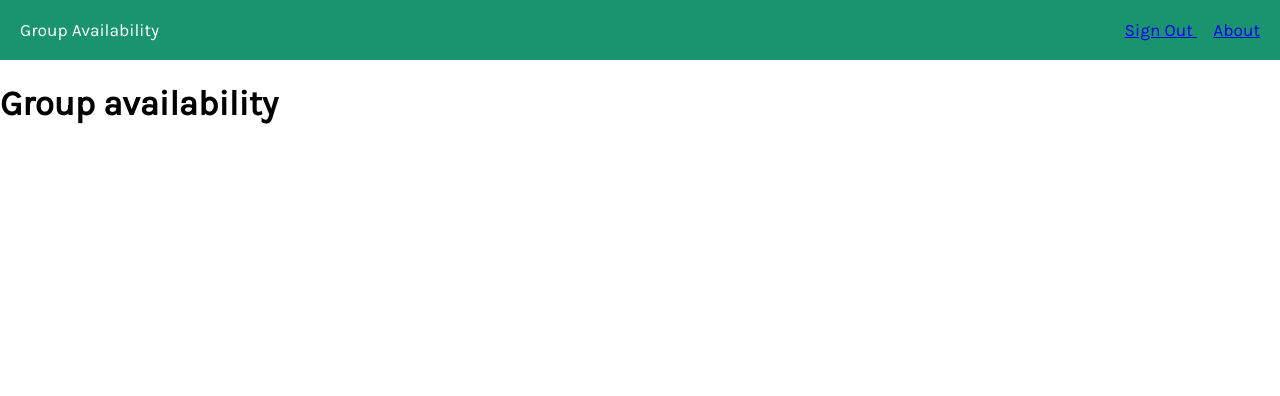
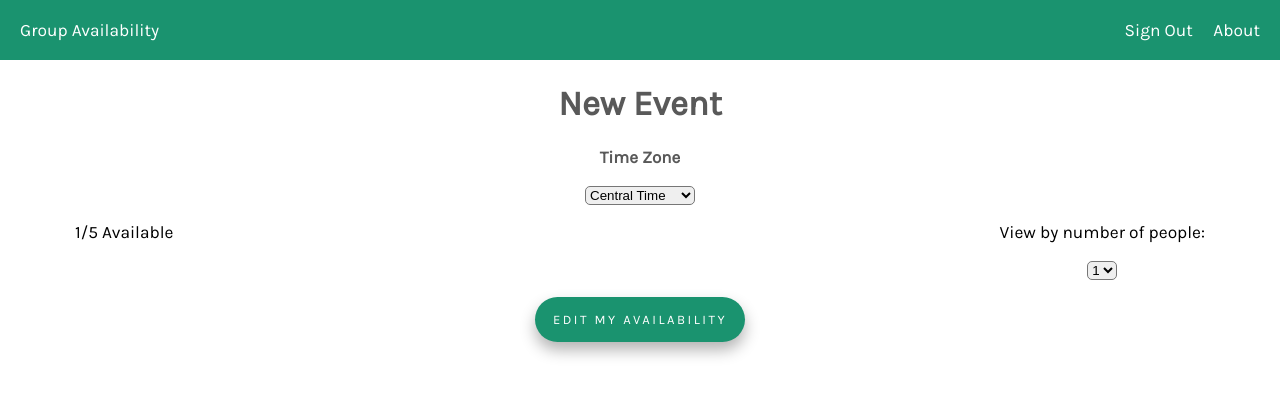
Before and after one commit to yoonaoh/hackrice8, a Python web app: template when2meet/templates/group_availability.html in a window 1280 px wide. Shown: the top 396 px of the page. Run offline with Jinja, Linux system fonts and the light colour scheme; the template is opened without the code that fills it, so the values that code supplies are empty.

Commit message:
added some buttons to availability

```diff
--- a/when2meet/css/group_availability.css
+++ b/when2meet/css/group_availability.css
@@ -8,4 +8,79 @@ html, body, div {
   margin-top: 0;
   margin-left: 0;
   margin-right: 0;
+  text-align: center;
 }
+
+h1 {
+  font-family: 'Karla', sans-serif;
+  color: #595959;
+  text-align: center;
+}
+h2 {
+  font-size: 18px;
+  font-family: 'Karla', sans-serif;
+  color: #595959;
+  text-align: center;
+}
+
+h3 {
+  font-size: 17px;
+  font-family: 'Karla', sans-serif;
+  color: #595959;
+  text-align: center;
+}
+
+a.header:link {
+    color: white;
+    background-color: transparent;
+    text-decoration: none;
+}
+
+a.header:hover {
+    color: white;
+    background-color: transparent;
+    text-decoration: underline;
+}
+
+a.header:visited {
+    color: white;
+    background-color: transparent;
+    text-decoration: none;
+}
+
+a.header:active {
+    color: white;
+    background-color: transparent;
+    text-decoration: none;
+}
+
+#available {
+  padding-left: 75px;
+}
+
+#filter {
+  padding-right: 75px;
+}
+
+.btn {
+  width: 210px;
+  height: 45px;
+  font-family: 'Karla', sans-serif;
+  font-size: 13px;
+  text-transform: uppercase;
+  letter-spacing: 2.5px;
+  font-weight: 500;
+  color: #fff;
+  background-color: #1A936F;
+  border: none;
+  border-radius: 35px;
+  box-shadow: 0px 8px 15px rgba(0, 0, 0, 0.3);
+  transition: all 0.4s ease 0s;
+  cursor: pointer;
+  }
+
+.btn:hover {
+  background-color: #16795B;
+      box-shadow: 0px 15px 20px rgba(0, 0, 0, 0.6);
+  transform: translateY(-3px);
+}
--- a/when2meet/templates/dashboard.html
+++ b/when2meet/templates/dashboard.html
@@ -9,7 +9,7 @@
   <div style="background-color: #1A936F; color: white; padding: 20px;">
     <div id="space">
       <span><b>Dashboard</b></span>
-      <span><a class="header" href="/">Sign Out </a>Sign Out </a>&nbsp; &nbsp; <a class="header" href="https://www.when2meet.com/?About">About</a></span>
+      <span><a class="header" href="/">Sign Out </a> &nbsp; &nbsp; <a class="header" href="https://www.when2meet.com/?About">About</a></span>
     </div>
   </div>
 </header>
--- a/when2meet/templates/group_availability.html
+++ b/when2meet/templates/group_availability.html
@@ -14,6 +14,26 @@
   </div>
 </header>
 <body>
-  <h1> Group availability </h1>
+  <h1> New Event </h1>
+  <h3> Time Zone </h3>
+  <p style="font-size: 17px; color: #595959; text-align: center;"><select name="Timezones" style="border-radius: 5px">
+    <option value=0>Eastern Time</option>
+    <option selected value=1> Central Time</option>
+    <option value=2> Mountain Time </option>
+    <option value=3> Pacific Time </option>
+  </select></p>
+  <div id="space">
+  <span id="available"> 1/5 Available </span>
+  <span id="filter"> View by number of people:
+    <p style="font-size: 17px; color: #595959; text-align: center;"><select name="numpeople" style="border-radius: 5px">
+      <option value=0>1</option>
+      <option value=1>2</option>
+      <option value=2>3</option>
+      <option value=3>4</option>
+      <option value=3>5</option>
+    </select></p>
+  </span>
+  </div>
+  <a href = "/personal"> <button class="btn" style="justify-content: center;">Edit My Availability</button></a>
 </body>
 </html>
--- a/when2meet/templates/personal_availability.html
+++ b/when2meet/templates/personal_availability.html
@@ -24,5 +24,6 @@
     <option value=2> Mountain Time </option>
     <option value=3> Pacific Time </option>
   </select></p>
+  <a href = "/group"> <button class="btn" style="justify-content: center;">Save</button></a>
 </body>
 </html>
```
Also changed, not shown: when2meet/css/personal_availability.css (+24 -0 lines).
